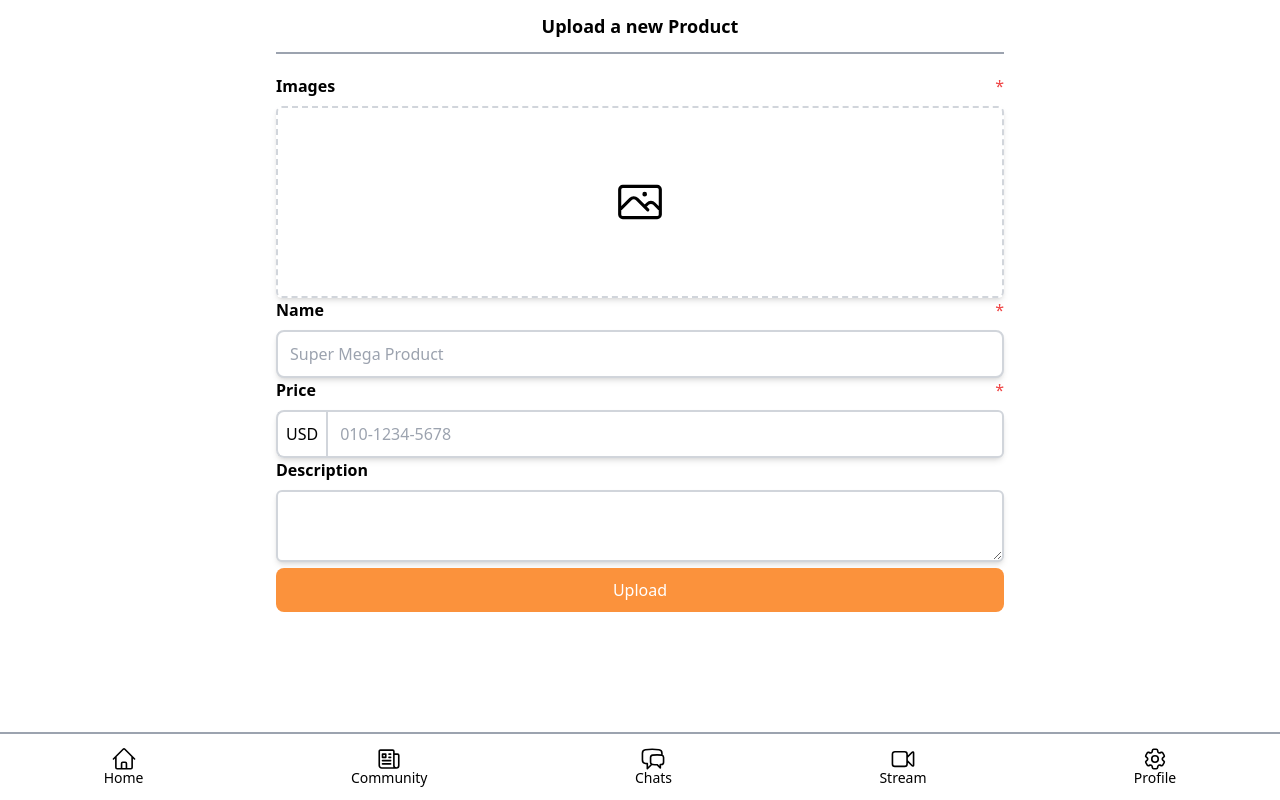
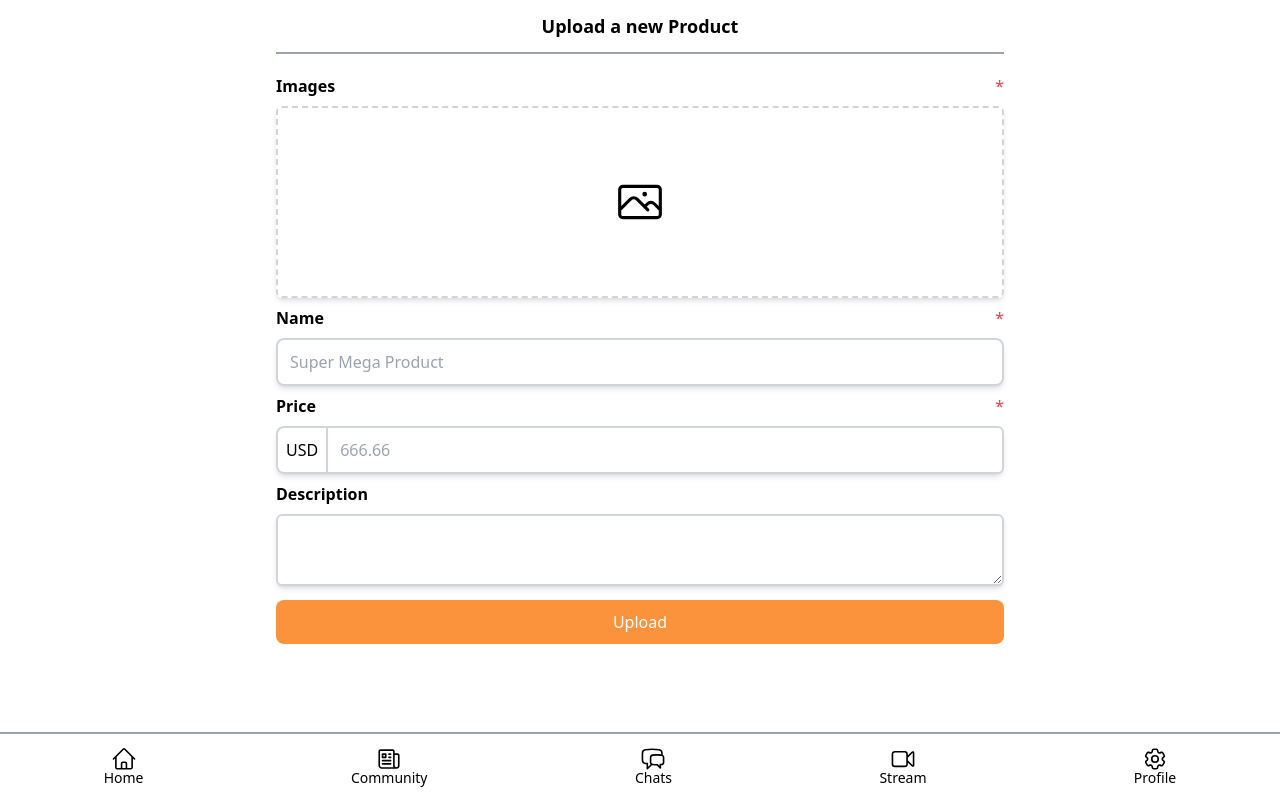
Before and after one commit to cattynip/narrot-market, a Next.js app: page /products/upload in a window 1280 px wide. Built offline with nearby package versions, Linux system fonts and the light colour scheme.

Commit message:
feat: develop upload product

```diff
--- a/components/GlobalInput.tsx
+++ b/components/GlobalInput.tsx
@@ -1,7 +1,7 @@
 import joinClass from '@libs/client/joinClass';
 import type { UseFormRegisterReturn } from 'react-hook-form';
 
-type TGlobalInputFor = 'text' | 'email' | 'phone' | 'description';
+type TGlobalInputFor = 'text' | 'email' | 'phone' | 'description' | 'price';
 
 interface IGlobalInput {
   inputFor: TGlobalInputFor;
@@ -39,14 +39,14 @@ const GlobalInput = ({
           {...register}
           {...inputProps}
         />
-      ) : inputFor === 'phone' ? (
+      ) : inputFor === 'phone' || inputFor === 'price' ? (
         <div className="mt-2 flex rounded-lg shadow-md">
           <span className="rounded-lg rounded-r-none border-2 border-r-0 border-gray-300 py-2.5 px-2">
             {extraInformation?.supportText}
           </span>
           <input
             className="w-full rounded-md rounded-l-none border-2 border-gray-300 py-2.5 px-3 transition-all duration-200 hover:border-orange-300 focus:border-orange-600 focus:outline-none focus:placeholder:opacity-0"
-            placeholder="010-1234-5678"
+            placeholder={inputFor === 'phone' ? '010-1234-5678' : '666.66'}
             type="number"
             required
             {...register}
--- a/libs/client/useMutation.tsx
+++ b/libs/client/useMutation.tsx
@@ -1,9 +1,9 @@
 import { useState } from 'react';
 
 /* eslint-disable @typescript-eslint/no-explicit-any */
-const useMutation = (
+const useMutation = <T = any,>(
   link: string
-): [(data?: any) => void, { loading: boolean; error: boolean; data: any }] => {
+): [(data?: any) => void, { loading: boolean; error: boolean; data: T }] => {
   const [data, setData] = useState<undefined | any>(undefined);
   const [loading, setLoading] = useState<boolean>(false);
   const [error, setError] = useState<boolean | any>(false);
--- a/libs/client/useUser.ts
+++ b/libs/client/useUser.ts
@@ -22,6 +22,8 @@ const useUser = (): IUseUserReturn => {
   useEffect(() => {
     if (data && !data.ok) {
       router.push('/welcome');
+    } else if (router.pathname === '/welcome' && data && data.ok) {
+      router.push('/');
     }
   }, [data, router]);
 
--- a/pages/_app.tsx
+++ b/pages/_app.tsx
@@ -2,13 +2,9 @@ import '@styles/globals.css';
 import type { AppProps } from 'next/app';
 import AppLayout from '@components/AppLayout';
 import { SWRConfig } from 'swr';
-import useUser from '@libs/client/useUser';
-import { useEffect } from 'react';
-import { useRouter } from 'next/router';
 
 function App({ Component, pageProps }: AppProps) {
   const fetcher = (url: string) => fetch(url).then(response => response.json());
-  const router = useRouter();
 
   return (
     <SWRConfig
--- /dev/null
+++ b/pages/api/products/upload.tsx
@@ -0,0 +1,45 @@
+import client from '@libs/server/client';
+import withHandler from '@libs/server/withHandler';
+import withSession from '@libs/server/withSession';
+import { NextApiHandler } from 'next';
+
+export interface IAPIProductsUploadReturn {
+  ok: boolean;
+  id: number;
+}
+
+const ProductUpload: NextApiHandler = async (req, res) => {
+  const {
+    session: { user },
+    body: { name, price, description }
+  } = req;
+
+  const createdProduct = await client.product.create({
+    data: {
+      name,
+      price: +price,
+      description,
+      user: {
+        connect: {
+          id: user?.id
+        }
+      }
+    },
+    select: {
+      id: true
+    }
+  });
+
+  return res.status(200).json({
+    ok: true,
+    id: createdProduct.id
+  });
+};
+
+export default withSession(
+  withHandler({
+    method: 'POST',
+    handler: ProductUpload,
+    isPrivate: true
+  })
+);
--- a/pages/index.tsx
+++ b/pages/index.tsx
@@ -32,7 +32,7 @@ const Home: NextPage = () => {
               }}
             />
           ))}
-      <HelpButton linkTo="/items/upload">
+      <HelpButton linkTo="/products/upload">
         <Icon
           d="plus"
           size={30}
--- a/pages/products/upload.tsx
+++ b/pages/products/upload.tsx
@@ -4,11 +4,36 @@ import GlobalInput from '@components/GlobalInput';
 import GlobalLabel from '@components/GlobalLabel';
 import Icon from '@components/Icon';
 import PageLayout from '@components/PageLayout';
+import { useForm } from 'react-hook-form';
+import useMutation from '@libs/client/useMutation';
+import { useRouter } from 'next/router';
+import { IAPIProductsUploadReturn } from '@pages/api/products/upload';
+
+interface INewProductForm {
+  name: string;
+  price: number;
+  description?: string;
+}
 
 const ItemsUpload: NextPage = () => {
+  const { register, handleSubmit } = useForm<INewProductForm>();
+  const [uploadProduct, { loading, data: productData }] =
+    useMutation<IAPIProductsUploadReturn>('/api/products/upload');
+  const router = useRouter();
+
+  const onValid = async (formData: INewProductForm) => {
+    await uploadProduct({
+      ...formData
+    });
+
+    if (productData.ok) {
+      router.push(`/products/${productData.id}`);
+    }
+  };
+
   return (
     <PageLayout title="Upload a new Product">
-      <div>
+      <form className="space-y-2" onSubmit={handleSubmit(onValid)}>
         <div>
           <GlobalLabel content="Images" isRequired={true} />
           <div className="mt-2 flex h-48 w-full cursor-pointer items-center justify-center rounded-md border-2 border-dashed border-gray-300 text-gray-600 shadow-md transition-colors duration-150 hover:border-orange-300 hover:text-orange-500 focus:border-orange-500">
@@ -28,21 +53,25 @@ const ItemsUpload: NextPage = () => {
         </div>
         <div>
           <GlobalLabel content="Name" isRequired />
-          <GlobalInput inputFor="text" />
+          <GlobalInput inputFor="text" register={register('name')} />
         </div>
         <div>
           <GlobalLabel content="Price" isRequired />
           <GlobalInput
-            inputFor="phone"
+            inputFor="price"
             extraInformation={{ supportText: 'USD' }}
+            register={register('price')}
           />
         </div>
         <div>
           <GlobalLabel content="Description" isRequired={false} />
-          <GlobalInput inputFor="description" />
+          <GlobalInput
+            inputFor="description"
+            register={register('description')}
+          />
         </div>
-        <GlobalButton>Upload</GlobalButton>
-      </div>
+        <GlobalButton>{loading ? 'Uploading...' : 'Upload'}</GlobalButton>
+      </form>
     </PageLayout>
   );
 };
--- a/pages/welcome.tsx
+++ b/pages/welcome.tsx
@@ -41,7 +41,7 @@ const Welcome: NextPage = () => {
   const [isEntered, setIsEntered] = useState<boolean>(false);
   const router = useRouter();
 
-  const user = useUser();
+  useUser();
 
   const onEmailClick = () => {
     enterReset();
@@ -77,12 +77,6 @@ const Welcome: NextPage = () => {
       return true;
     });
   }, [enterData]);
-
-  useEffect(() => {
-    if (user.isLoading && user) {
-      router.push('/');
-    }
-  }, [user, router]);
 
   return (
     <div>
```
